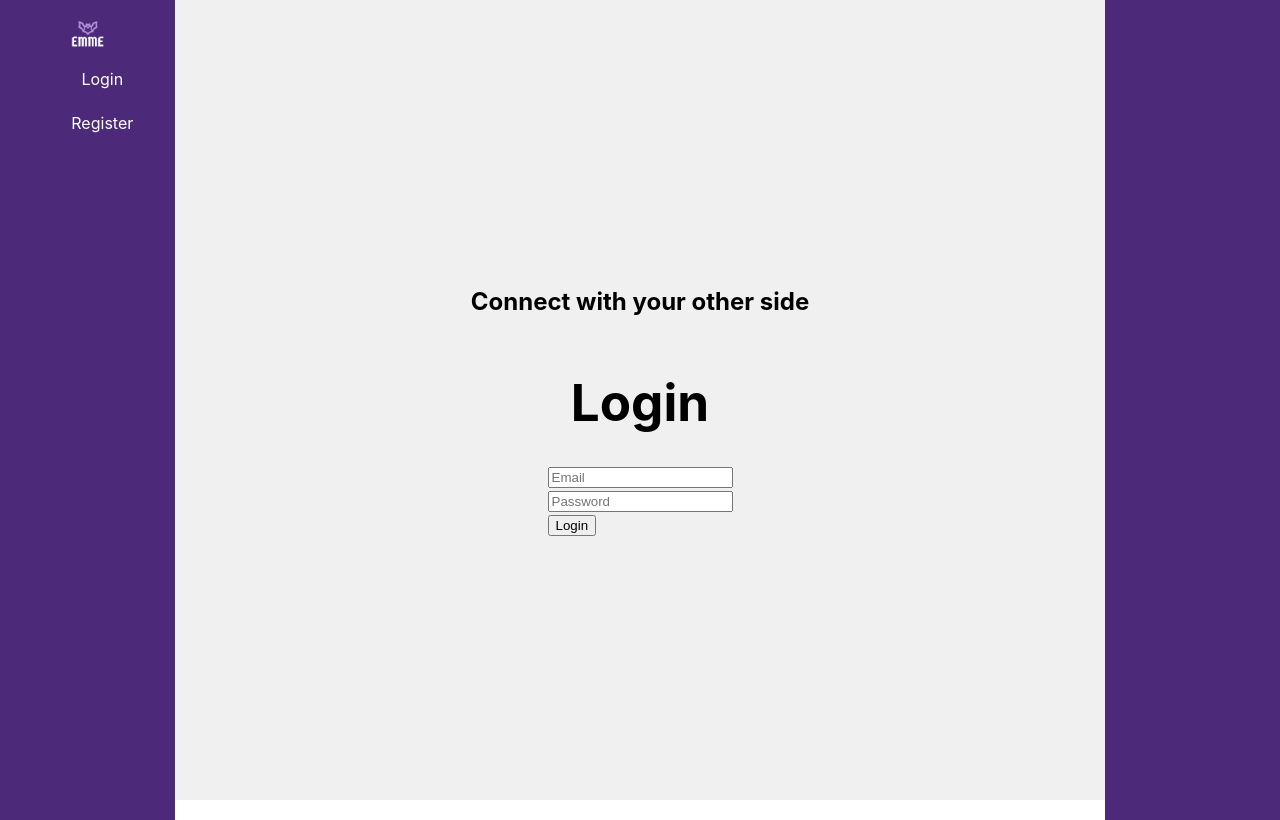
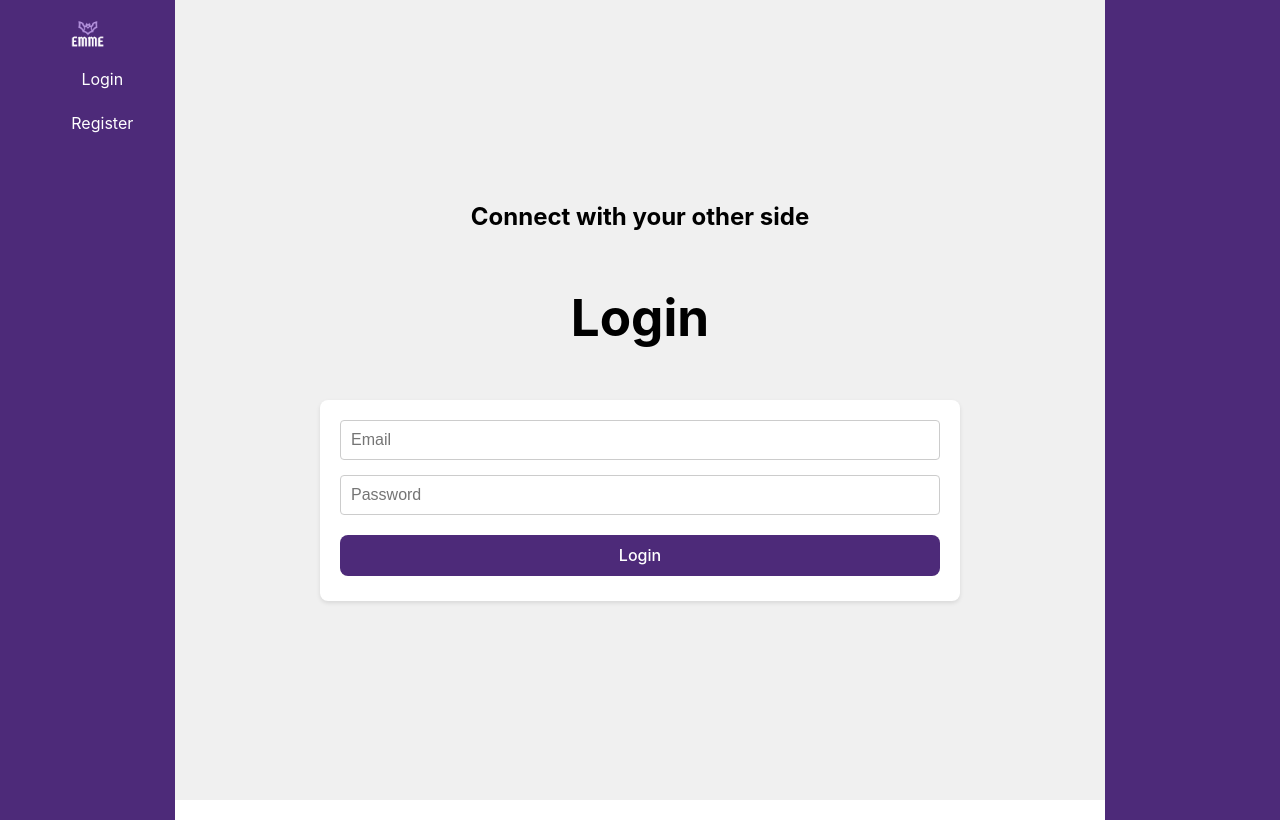
Before and after one commit to 1Crazymoney/frontend-SocialMedia, a React (Vite) app: page /login in a window 1280 px wide. Built offline with nearby package versions, Linux system fonts and the light colour scheme.

Commit message:
style: CForm

```diff
--- a/src/components/CForm/CForm.css
+++ b/src/components/CForm/CForm.css
@@ -0,0 +1,61 @@
+/* Estilos generales para el contenedor del formulario */
+.c-form-container {
+    display: flex;
+    flex-direction: column;
+    align-items: center;
+    background-color: #ffffff; /* Fondo blanco para el formulario */
+    border-radius: 8px; /* Bordes redondeados */
+    box-shadow: 0 2px 4px rgba(0, 0, 0, 0.1); /* Sombra sutil */
+    padding: 20px;
+    max-width: 600px; /* Máximo ancho del formulario */
+    width: 100%;
+    margin: 20px auto; /* Centra el formulario horizontalmente */
+  }
+
+  /* Estilo para cada campo del formulario */
+  .c-form-field {
+    width: 100%;
+    margin-bottom: 15px; /* Espaciado entre campos */
+  }
+
+  /* Estilo para el input dentro de c-form-field */
+  .c-form-field input {
+    width: 100%;
+    padding: 10px;
+    border: 1px solid #ccc; /* Borde sutil */
+    border-radius: 4px; /* Bordes redondeados en los campos */
+    box-sizing: border-box; /* Incluye el padding y border en el width total */
+    font-size: 1em; /* Tamaño de fuente uniforme */
+  }
+
+  /* Estilo para el botón de envío usando la clase `.button` */
+  .c-form-submit-button {
+    width: 100%;
+    padding: 10px;
+    border-radius: 4px;
+    cursor: pointer;
+    text-align: center;
+    transition: background-color 0.3s ease;
+  }
+
+  /* Asegúrate de que el botón de envío tenga un color de fondo consistente */
+  .c-form-submit-button {
+    background-color: var(--button); /* Color de fondo del botón */
+    color: #ffffff; /* Color del texto del botón */
+  }
+
+  .c-form-submit-button:hover {
+    background-color: var(--light-violet); /* Color de fondo del botón al pasar el cursor */
+  }
+
+  /* Estilo para mensajes de error o éxito (si los usas en el futuro) */
+  .c-form-message {
+    margin-top: 10px;
+    font-size: 1em;
+    color: #e74c3c; /* Color del texto del mensaje de error */
+  }
+
+  /* Puedes usar la clase `c-form-message` para mensajes de éxito con otro color si es necesario */
+  .c-form-message-success {
+    color: #2ecc71; /* Color del texto del mensaje de éxito */
+  }
--- a/src/components/CForm/CForm.jsx
+++ b/src/components/CForm/CForm.jsx
@@ -1,5 +1,6 @@
 import React, { useState } from 'react';
 import { CInput } from '../CInput/CInput';
+import './CForm.css';
 
 export const CForm = ({ fields, onSubmit, submitButtonText }) => {
 	const [formData, setFormData] = useState({});
@@ -16,9 +17,9 @@ export const CForm = ({ fields, onSubmit, submitButtonText }) => {
 	};
 
 	return (
-		<div>
+		<div className='c-form-container'>
 			{fields.map((field, index) => (
-				<div key={index}>
+				<div key={index} className='c-form-field'>
 					<CInput
 						type={field.type}
 						name={field.name}
@@ -32,6 +33,7 @@ export const CForm = ({ fields, onSubmit, submitButtonText }) => {
 				name='submit-button'
 				value={submitButtonText}
 				clickFunction={handleSubmit}
+				className='button c-form-submit-button' /* Usa la clase `button` existente */
 			/>
 		</div>
 	);
```
